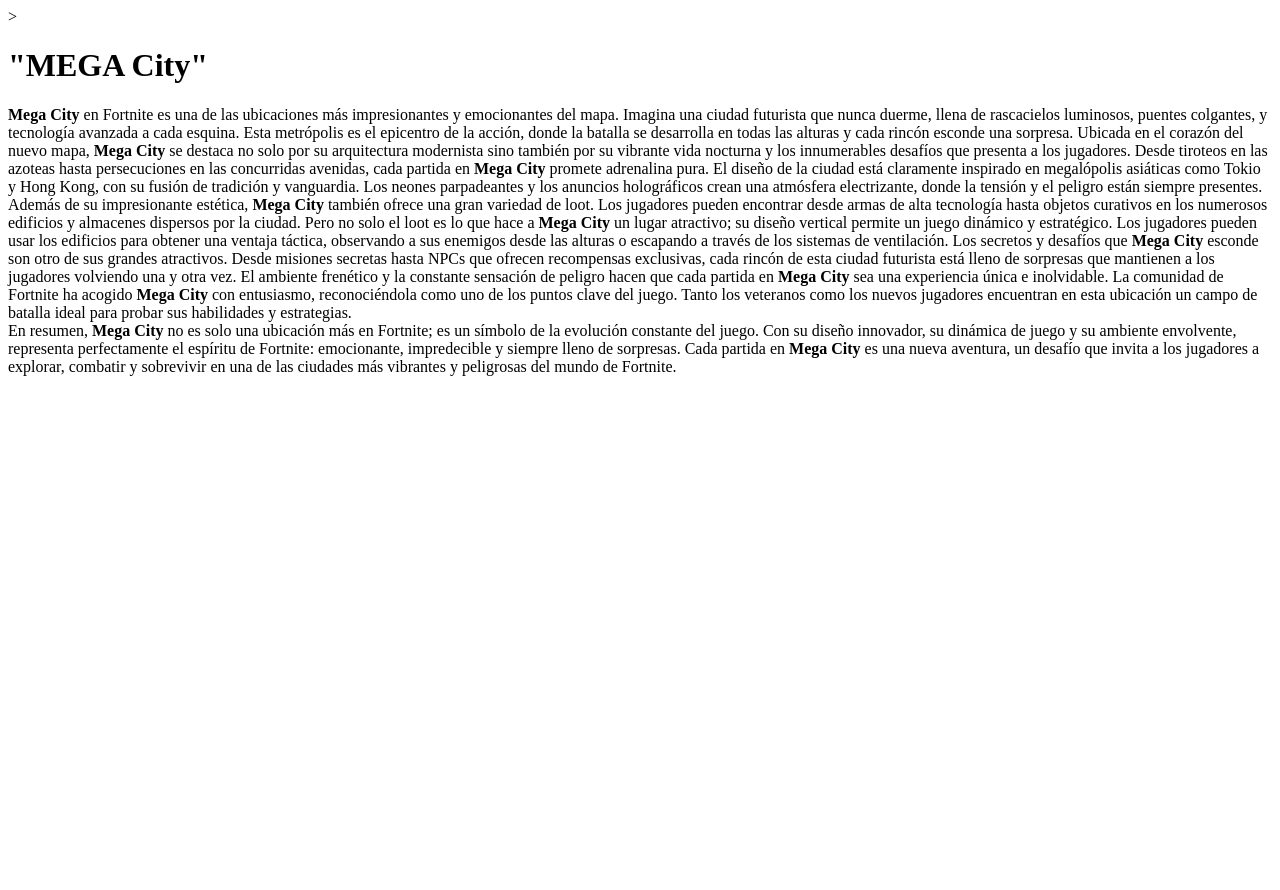
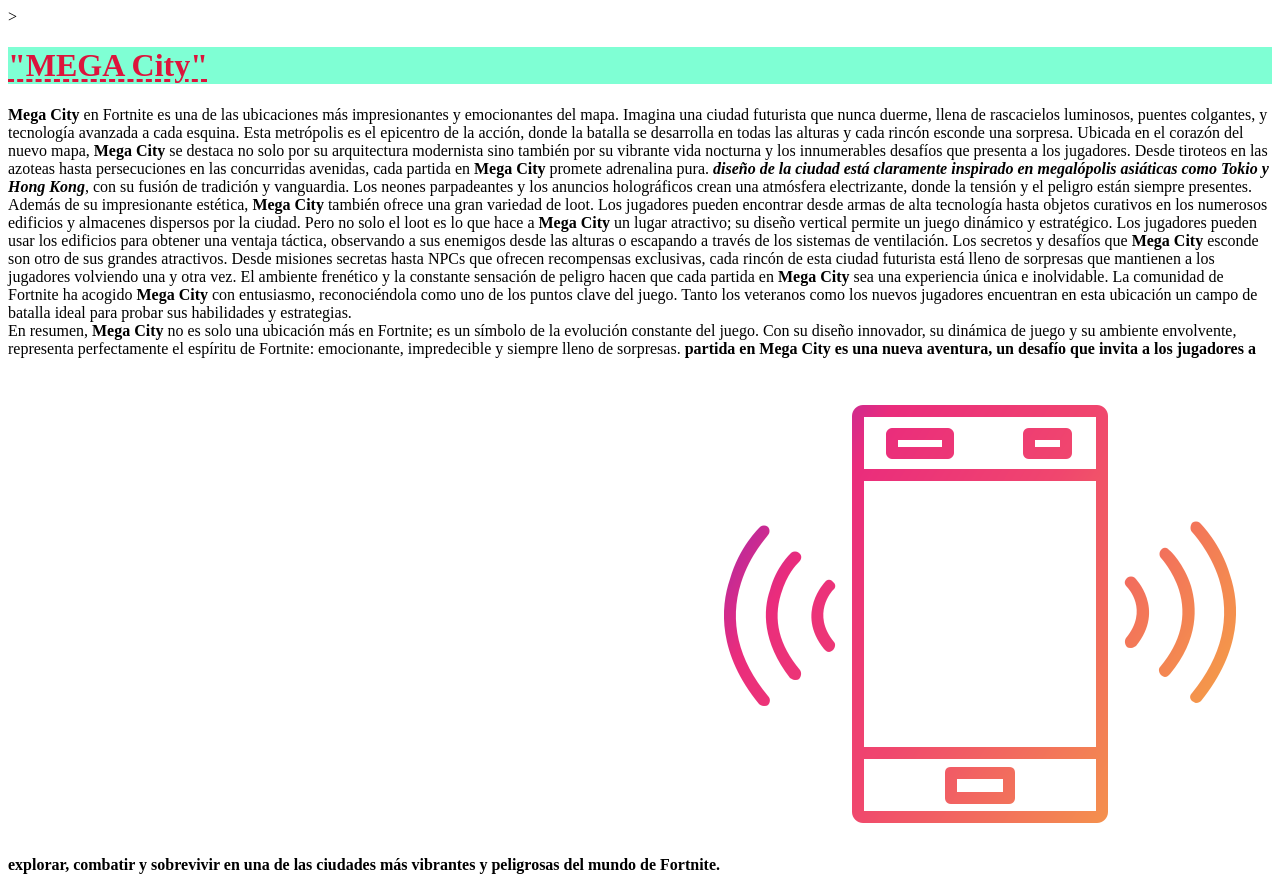
Before and after one commit to DanielVarVei7/MiRepoNico, a plain HTML site: page index.html in a window 1280 px wide. Before the commit the page ends 800 px from the top, so only its background shows below. Drawn offline with Linux system fonts and the light colour scheme.

Commit message:
Otra Imagen

```diff
--- a/index.html
+++ b/index.html
@@ -6,13 +6,13 @@
     <title>MEGACITY</title>
 </head>
 <body>
-    ><h1>"MEGA City"</h1>
+    ><h1 style="background-color: aquamarine;color: crimson;text-decoration: underline dashed;">"MEGA City"</h1>
 
     <p> <b>Mega City</b> en Fortnite es una de las ubicaciones más impresionantes y emocionantes del mapa. Imagina una ciudad futurista que nunca duerme, llena de rascacielos luminosos, puentes colgantes, y tecnología avanzada a cada esquina. Esta metrópolis es el epicentro de la acción, donde la batalla se desarrolla en todas las alturas y cada rincón esconde una sorpresa.
 
         Ubicada en el corazón del nuevo mapa, <b>Mega City</b> se destaca no solo por su arquitectura modernista sino también por su vibrante vida nocturna y los innumerables desafíos que presenta a los jugadores. Desde tiroteos en las azoteas hasta persecuciones en las concurridas avenidas, cada partida en <b>Mega City</b> promete adrenalina pura.
 
-        El diseño de la ciudad está claramente inspirado en megalópolis asiáticas como Tokio y Hong Kong, con su fusión de tradición y vanguardia. Los neones parpadeantes y los anuncios holográficos crean una atmósfera electrizante, donde la tensión y el peligro están siempre presentes.<br>
+        <i><strong> diseño de la ciudad está claramente inspirado en megalópolis asiáticas como Tokio y Hong Kong</strong></i>, con su fusión de tradición y vanguardia. Los neones parpadeantes y los anuncios holográficos crean una atmósfera electrizante, donde la tensión y el peligro están siempre presentes.<br>
 
         Además de su impresionante estética, <b>Mega City</b> también ofrece una gran variedad de loot. Los jugadores pueden encontrar desde armas de alta tecnología hasta objetos curativos en los numerosos edificios y almacenes dispersos por la ciudad. Pero no solo el loot es lo que hace a <b>Mega City</b> un lugar atractivo; su diseño vertical permite un juego dinámico y estratégico. Los jugadores pueden usar los edificios para obtener una ventaja táctica, observando a sus enemigos desde las alturas o escapando a través de los sistemas de ventilación.
 
@@ -20,6 +20,8 @@
 
         La comunidad de Fortnite ha acogido <b>Mega City</b> con entusiasmo, reconociéndola como uno de los puntos clave del juego. Tanto los veteranos como los nuevos jugadores encuentran en esta ubicación un campo de batalla ideal para probar sus habilidades y estrategias.<br>
 
-        En resumen, <b>Mega City</b> no es solo una ubicación más en Fortnite; es un símbolo de la evolución constante del juego. Con su diseño innovador, su dinámica de juego y su ambiente envolvente, representa perfectamente el espíritu de Fortnite: emocionante, impredecible y siempre lleno de sorpresas. Cada partida en <b>Mega City</b> es una nueva aventura, un desafío que invita a los jugadores a explorar, combatir y sobrevivir en una de las ciudades más vibrantes y peligrosas del mundo de Fortnite.</p>
+        En resumen, <b>Mega City</b> no es solo una ubicación más en Fortnite; es un símbolo de la evolución constante del juego. Con su diseño innovador, su dinámica de juego y su ambiente envolvente, representa perfectamente el espíritu de Fortnite: emocionante, impredecible y siempre lleno de sorpresas. <strong>partida en <b>Mega City</b> es una nueva aventura, un desafío que invita a los jugadores a explorar, combatir y sobrevivir en una de las ciudades más vibrantes y peligrosas del mundo de Fortnite.</strong>
+    <img src="imágenes/telefono-inteligente.png" alt="Celular Inteligente" ">
+    </p>
 </body>
 </html>
```
